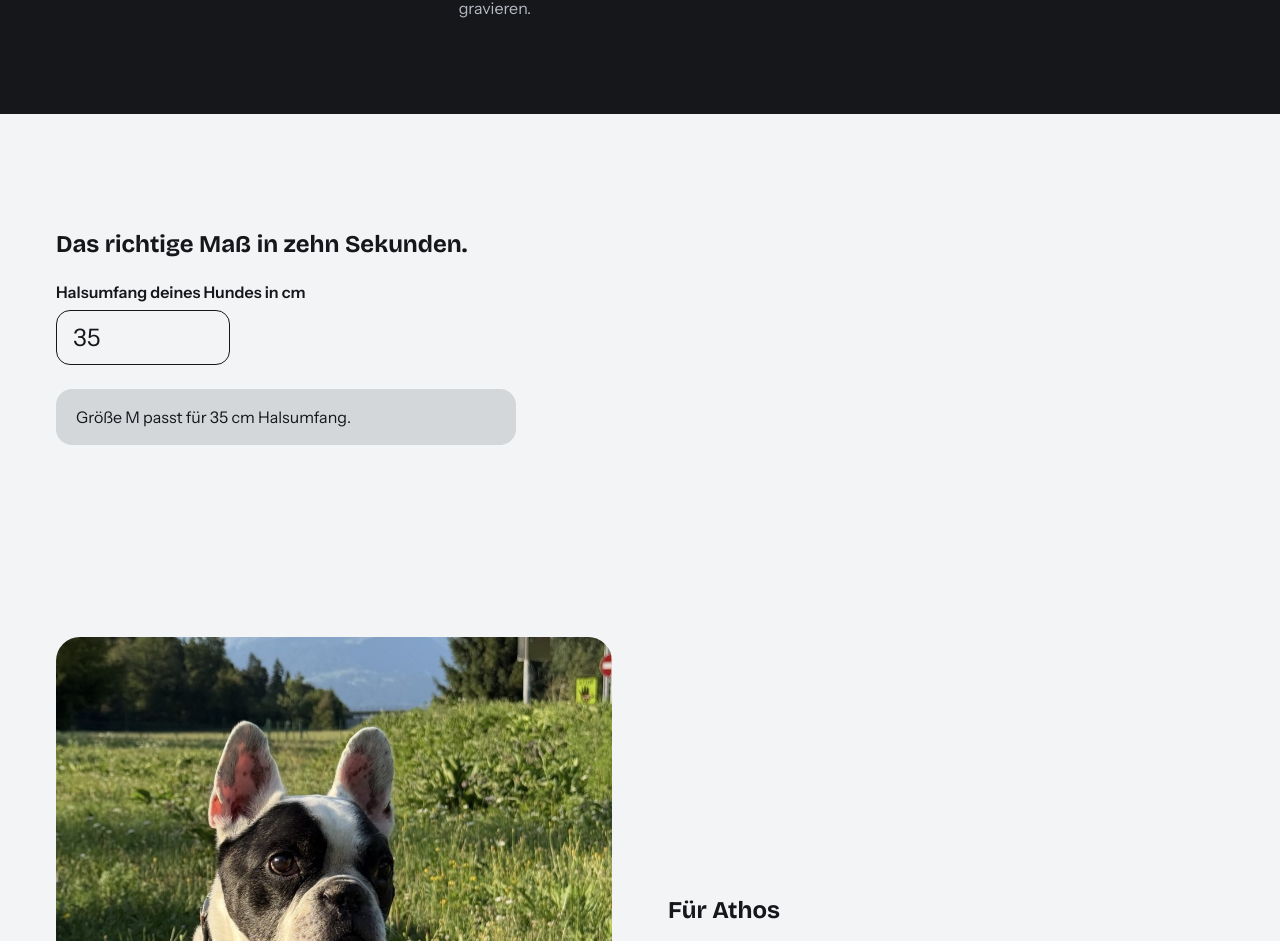
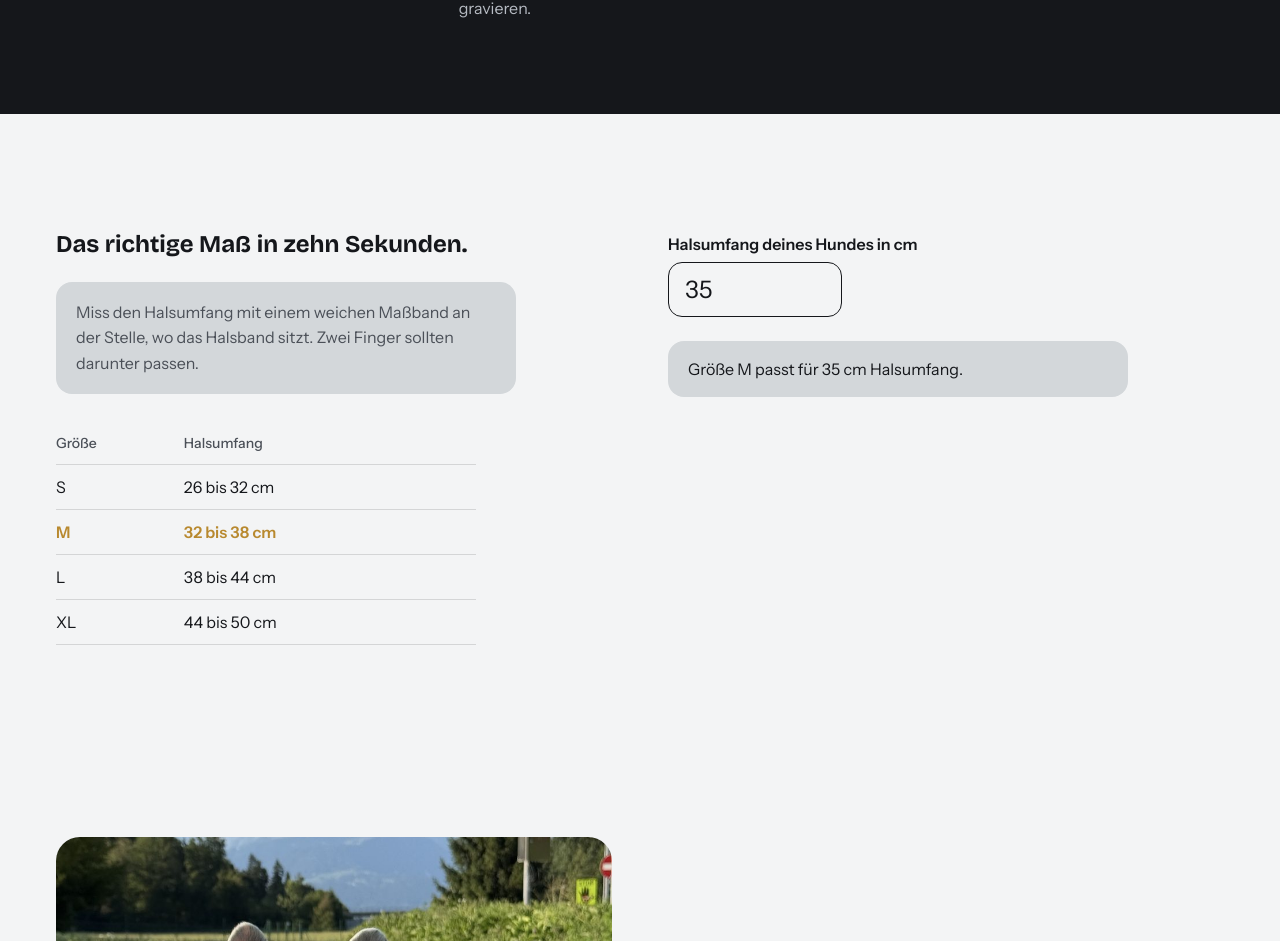
Before and after one commit to MarinaHusar/frenchie, a React (Vite) app: page / in a window 1280 px wide. Shown: the part 2067-3008 px from the top of the page. Built offline with nearby package versions, Linux system fonts and the light colour scheme.

Commit message:
Redesign size advisor with size table

```diff
--- a/src/components/SizeAdvisor.tsx
+++ b/src/components/SizeAdvisor.tsx
@@ -1,4 +1,11 @@
 import { useState } from "react";
+
+const sizes = [
+  { name: "S", range: "26 bis 32 cm" },
+  { name: "M", range: "32 bis 38 cm" },
+  { name: "L", range: "38 bis 44 cm" },
+  { name: "XL", range: "44 bis 50 cm" },
+];
 
 function getSize(cm: number): string | null {
   if (cm >= 26 && cm <= 32) return "S";
@@ -14,7 +21,33 @@ export function SizeAdvisor() {
 
   return (
     <section className="advisor" id="groesse">
+      <div className="advisor-info">
         <h2>Das richtige Maß in zehn Sekunden.</h2>
+        <p className="advisor-lead">
+          Miss den Halsumfang mit einem weichen Maßband an der Stelle, wo das
+          Halsband sitzt. Zwei Finger sollten darunter passen.
+        </p>
+        <table className="size-table">
+          <thead>
+            <tr>
+              <th>Größe</th>
+              <th>Halsumfang</th>
+            </tr>
+          </thead>
+          <tbody>
+            {sizes.map((item) => (
+              <tr
+                key={item.name}
+                className={item.name === size ? "active" : ""}
+              >
+                <td>{item.name}</td>
+                <td>{item.range}</td>
+              </tr>
+            ))}
+          </tbody>
+        </table>
+      </div>
+      <div className="advisor-tool">
         <label htmlFor="cm">Halsumfang deines Hundes in cm</label>
         <input
           id="cm"
@@ -31,6 +64,7 @@ export function SizeAdvisor() {
             Keine passende Größe gefunden. Schreib uns, wir finden eine Lösung.
           </p>
         )}
+      </div>
     </section>
   );
 }
--- a/src/index.css
+++ b/src/index.css
@@ -141,6 +141,10 @@ h3,
   color: #b6bbc3;
 }
 .advisor {
+  display: grid;
+  grid-template-columns: 1fr 1fr;
+  gap: 56px;
+  align-items: start;
   padding: 96px 56px;
 }
 
@@ -162,6 +166,13 @@ h3,
 }
 
 .advisor p {
+  max-width: 420px;
+  margin: 24px 0 0;
+  padding: 18px 20px;
+  background: var(--studio);
+  border-radius: 16px;
+}
+.advisor-result {
   max-width: 420px;
   margin: 24px 0 0;
   padding: 18px 20px;
@@ -247,3 +258,34 @@ h3,
   background: var(--ink);
   color: var(--paper);
 }
+.advisor-lead {
+  max-width: 420px;
+  margin: 16px 0 0;
+  color: #4b5058;
+  line-height: 1.6;
+}
+
+.size-table {
+  width: 100%;
+  max-width: 420px;
+  margin-top: 28px;
+  border-collapse: collapse;
+}
+
+.size-table th,
+.size-table td {
+  padding: 12px 0;
+  text-align: left;
+  border-bottom: 1px solid rgba(21, 23, 27, 0.14);
+}
+
+.size-table th {
+  font-size: 14px;
+  font-weight: 500;
+  color: #4b5058;
+}
+
+.size-table .active td {
+  color: var(--brass);
+  font-weight: 600;
+}
```
Lines whose indentation alone changed are shown as unchanged.
